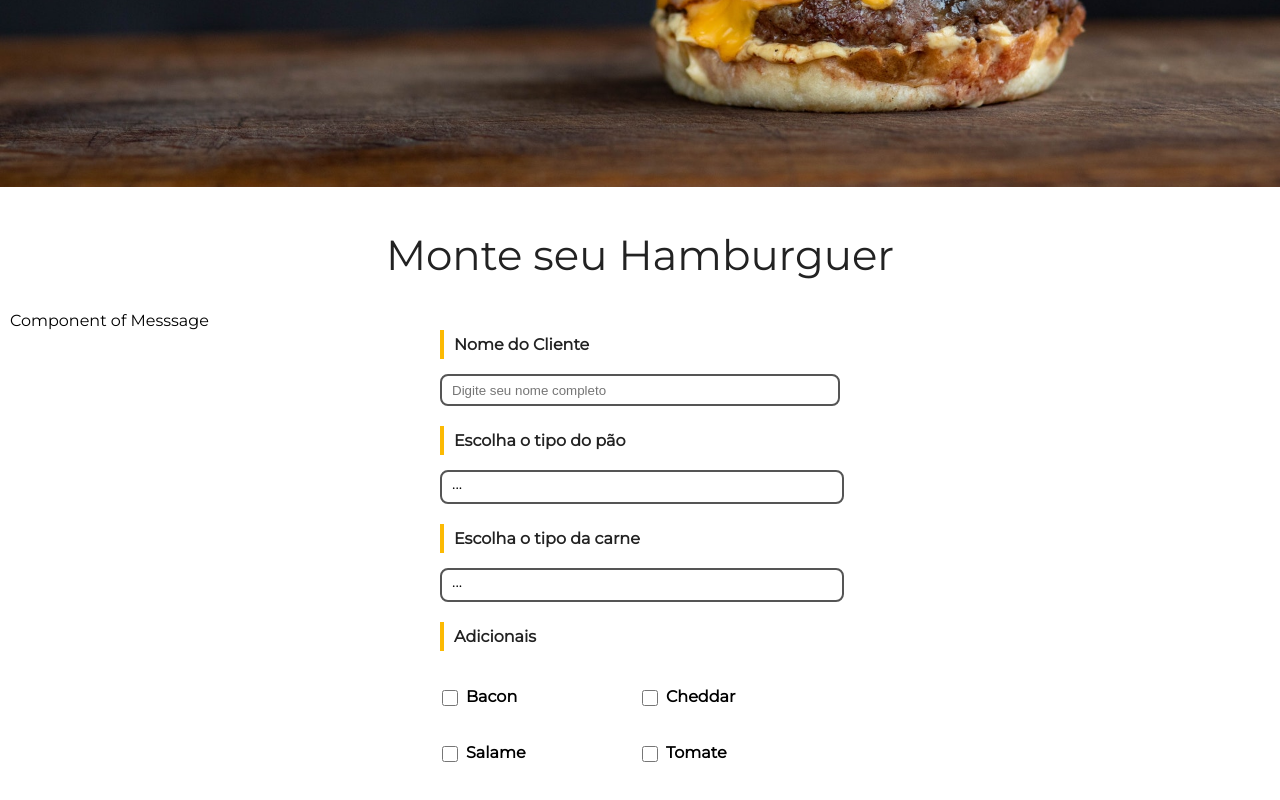
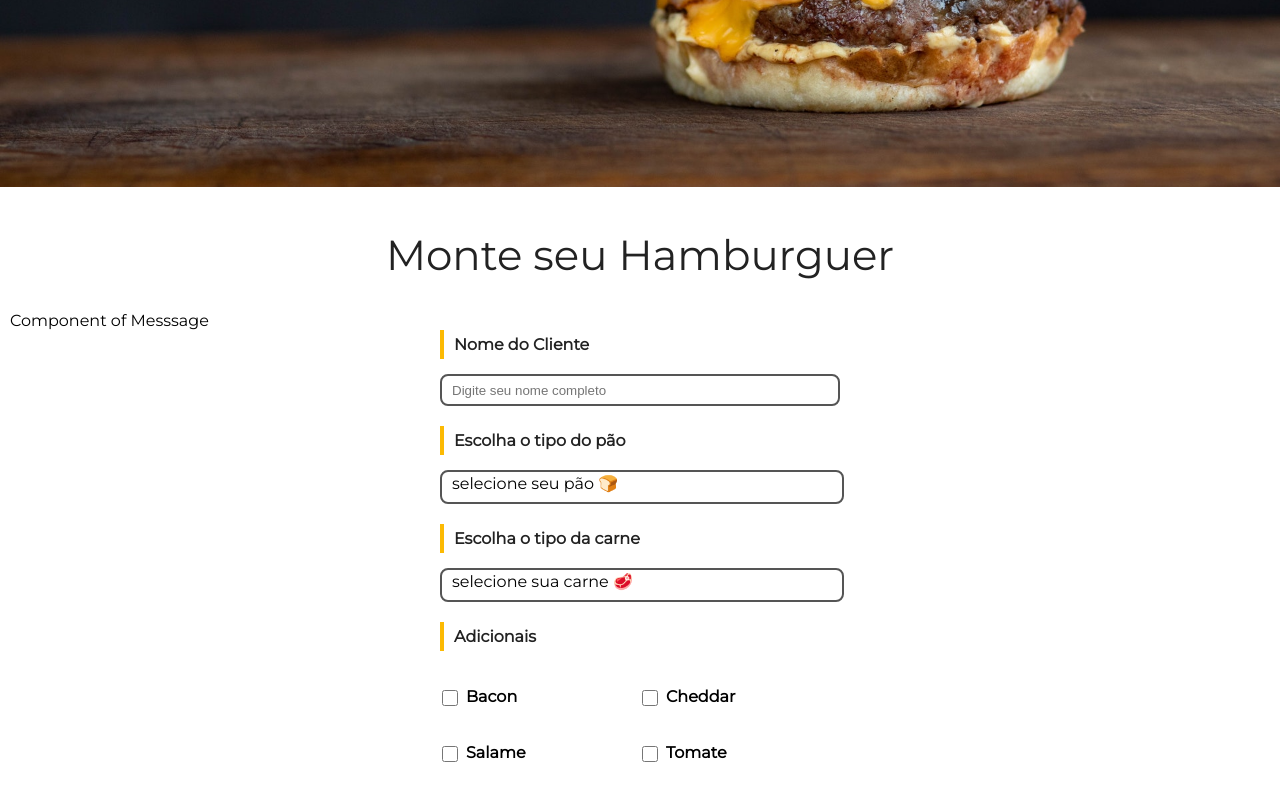
Before and after one commit to LeonardoChermaut/burguer-vue, a Vue app: page / in a window 1280 px wide. Shown: the part 390-1190 px from the top of the page. Built offline with nearby package versions, Linux system fonts and the light colour scheme; data requests are answered from the project's data file.

Commit message:
refactor: adjust type in reactive form state

```diff
--- a/src/components/FormOrder.vue
+++ b/src/components/FormOrder.vue
@@ -8,25 +8,32 @@ enum StatusOrderProduction {
   FINISHED = 'Finalizado'
 }
 
-interface IFormOrder {
+type FormOrderType = {
   id: number;
   type: string;
 }
-type OrderType = IFormOrder[];
-type OptionalDataType = OrderType | null;
-type StringOrNullType = string | null;
+
+interface IFormOrderBurger {
+  nameClientRequested: string | null;
+  messageOrderDetail: string | null;
+  bread: FormOrderType[] | null;
+  meat: FormOrderType[] | null;
+  optionalData?: FormOrderType[] | null;
+  additionalIngredients?: FormOrderType[] | null;
+  statusOrderRequest: StatusOrderProduction | null,
+}
 
 export default {
   name: 'FormOrderComponent',
   setup() {
-    const orderStateReactive = reactive({
-      name: null as StringOrNullType,
-      message: null as StringOrNullType,
-      breads: [] as OrderType,
-      meats: [] as OrderType,
-      additionals: [] as OrderType,
-      optionalsData: null as OptionalDataType,
-      status: StatusOrderProduction.REQUESTED,
+    const orderStateReactive = reactive<IFormOrderBurger>({
+        nameClientRequested: null,
+        bread: null,
+        meat: null,
+        messageOrderDetail: null,
+        additionalIngredients: [],
+        optionalData: null,
+        statusOrderRequest: null,
     });
 
     const getIngredientsBurger = async (): Promise<void> => {
@@ -34,9 +41,9 @@ export default {
         const request = await fetch(BASE_URL);
         const { breads, meats, optionals } = await request.json();
 
-        orderStateReactive.meats = meats;
-        orderStateReactive.breads = breads;
-        orderStateReactive.optionalsData = optionals;
+        orderStateReactive.meat = meats;
+        orderStateReactive.bread = breads;
+        orderStateReactive.optionalData = optionals;
 
       } catch (error) {
         //todo: create handler error
@@ -71,8 +78,8 @@ export default {
         <div class="input-order-conteiner">
           <label for="selected-bread">Escolha o tipo do pão</label>
           <select id="select-option-bread" name="selected-bread" required>
-            <option value="">...</option>
-            <option v-for="bread in orderStateReactive.breads" :key="bread.id" :value="bread.type">{{ bread.type }}
+            <option value="">selecione seu pão 🍞</option>
+            <option v-for="bread in orderStateReactive.bread" :key="bread.id" :value="bread.type">{{ bread.type }}
             </option>
           </select>
         </div>
@@ -80,15 +87,15 @@ export default {
         <div class="input-order-conteiner">
           <label for="selected-meat">Escolha o tipo da carne</label>
           <select id="select-option-meat" name="selected-meat" required>
-            <option value="">...</option>
-            <option v-for="meat in orderStateReactive.meats" :key="meat.id" :value="meat.type">{{ meat.type }}</option>
+            <option value="">selecione sua carne 🥩</option>
+            <option v-for="meat in orderStateReactive.meat" :key="meat.id" :value="meat.type">{{ meat.type }}</option>
           </select>
         </div>
 
         <div class="additional-order-conteiner">
           <label id="additional-order-label-title" for="selected-addtional">Adicionais</label>
-          <div class="checkbox-container" v-for="opcional in orderStateReactive.optionalsData" :key="opcional.id">
-            <input type="checkbox" id="checkbox-additional" name="additionals" v-model="orderStateReactive.additionals"
+          <div class="checkbox-container" v-for="opcional in orderStateReactive.optionalData" :key="opcional.id">
+            <input type="checkbox" id="checkbox-additional" name="additionals" v-model="orderStateReactive.additionalIngredients"
               :value="opcional.type">
             <span>{{ opcional.type }}</span>
           </div>
```
